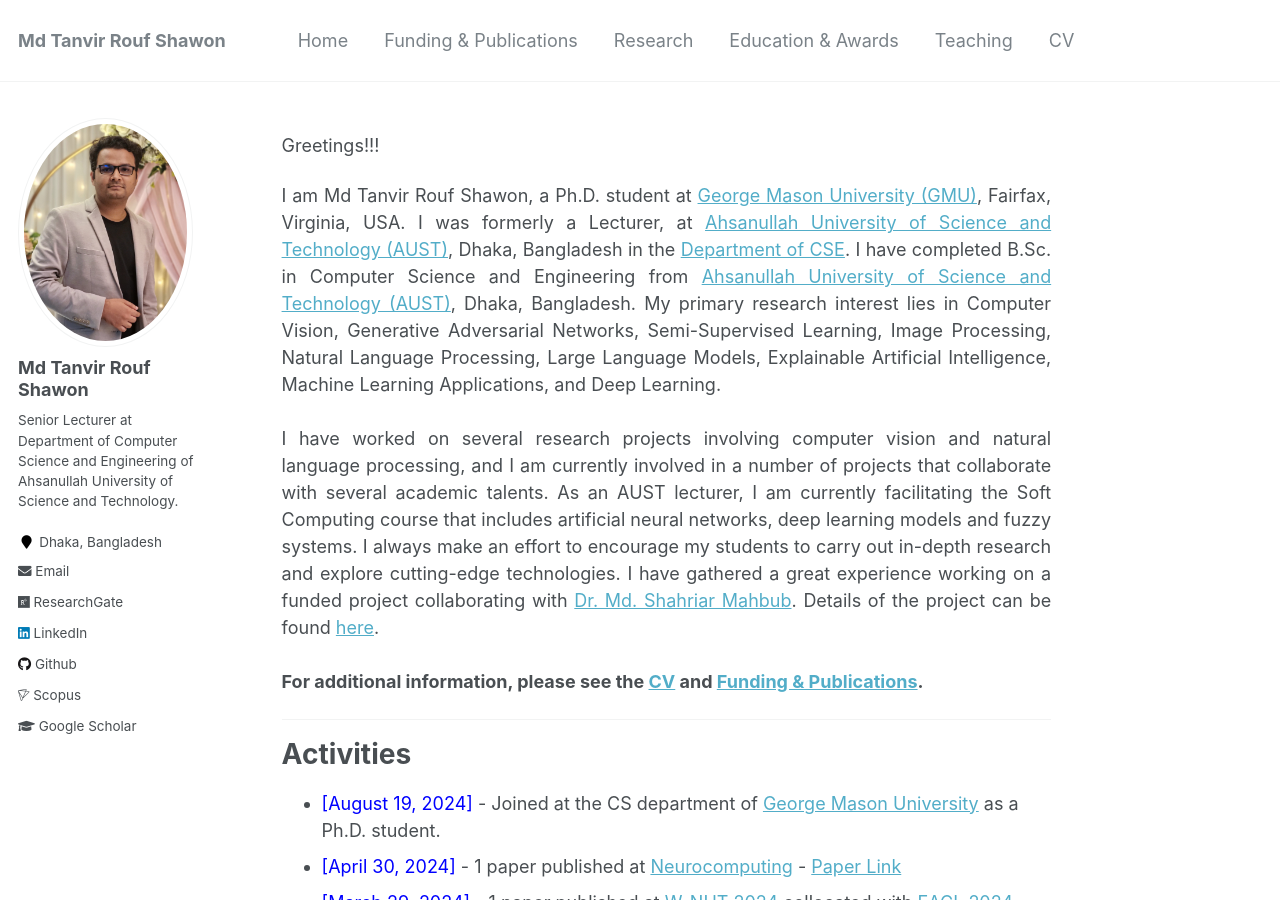
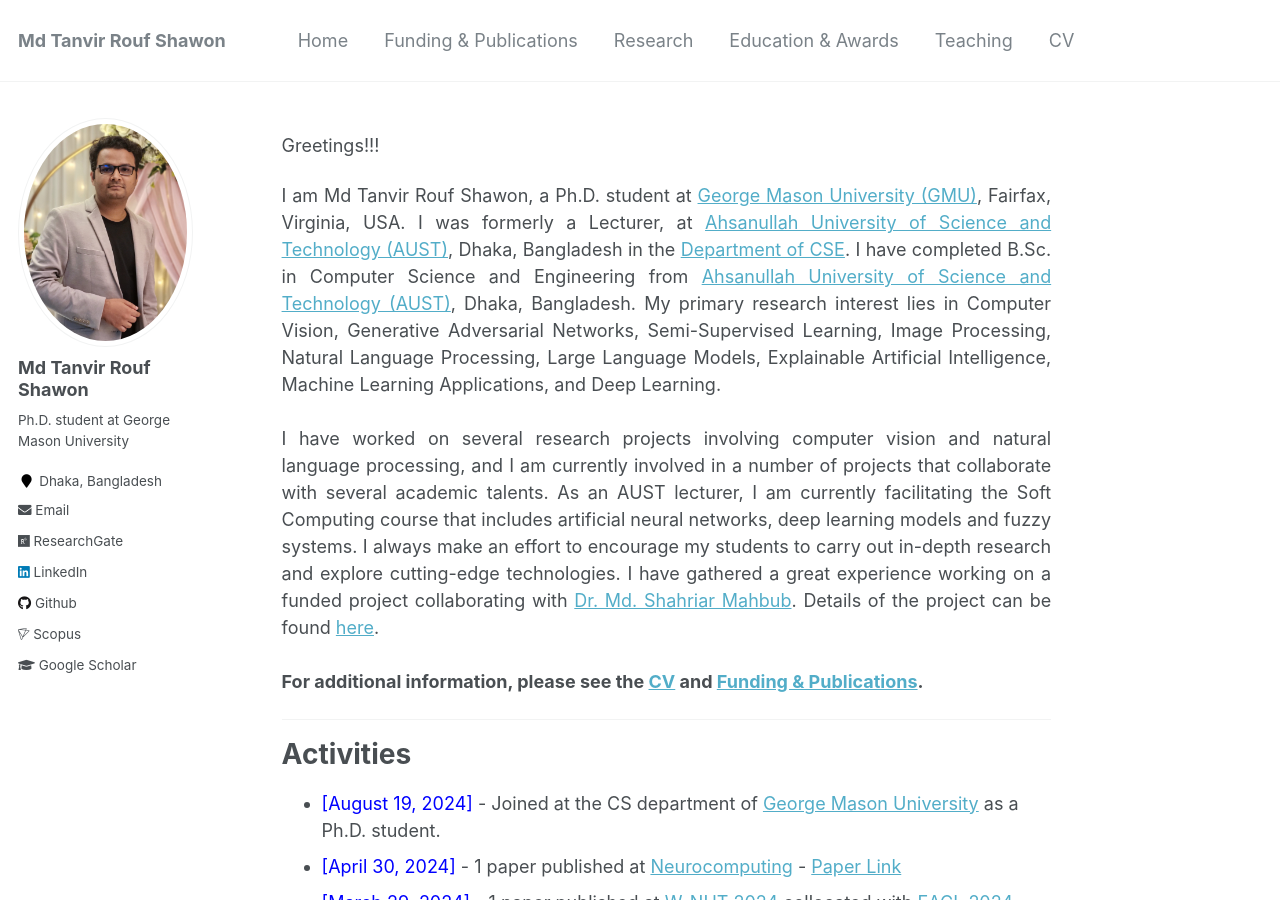
Before and after one commit to shawon-tanvir/shawon-tanvir.github.io, a Jekyll site: the page built from _pages/about.md, in a window 1280 px wide and 900 px high. Built offline with Jekyll 4.4.1, drawn with Linux system fonts in a browser that asks for light colours; a script that is not in the unit is left out.

Commit message:
Update _config.yml

```diff
--- a/_config.yml
+++ b/_config.yml
@@ -82,7 +82,7 @@ analytics:
 author:
   name             : "Md Tanvir Rouf Shawon"
   avatar           : "IMG_20230707_001543.jpg"
-  bio              : "Senior Lecturer at Department of Computer Science and Engineering of Ahsanullah University of Science and Technology."
+  bio              : "Ph.D. student at George Mason University"
   location         : "Dhaka, Bangladesh"
   employer         :
   pubmed           : #"https://www.ncbi.nlm.nih.gov/pubmed/?term=john+snow"
```
